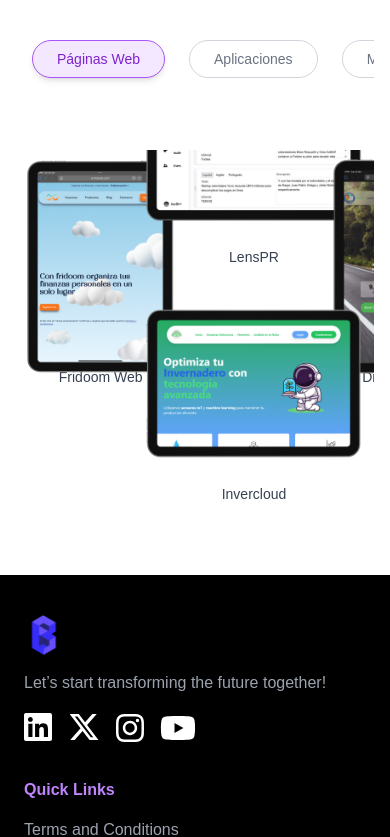
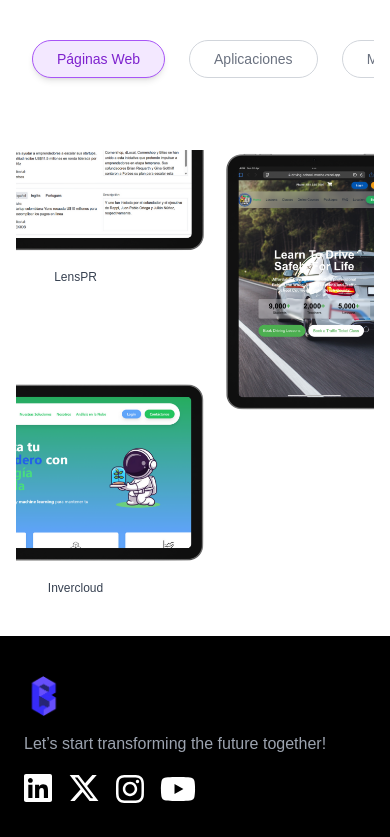
Before and after one commit to Botopia-SAS/Botopia, a Next.js app: page /en in a window 390 px wide. Shown: the part 2570-3407 px from the top of the page. Built offline with nearby package versions, Linux system fonts and the light colour scheme.

Commit message:
correcciones proyectos

```diff
--- a/components/proyectos.tsx
+++ b/components/proyectos.tsx
@@ -6,7 +6,7 @@ import { motion, AnimatePresence } from "framer-motion";
 const categories = ["Páginas Web", "Aplicaciones", "Marketing y Branding", "Diseño UX/UI"] as const;
 
 const projects: Record<typeof categories[number], { src: string; label: string; scale: string; customStyle?: string; gridPosition?: string }[]> = {
-  // Tu mismo array, no lo toqué
+  // Tu array original sin cambios
   "Páginas Web": [
     { src: "/PagFridoom.png", label: "Fridoom Web", scale: "scale-150", customStyle: "mt-10" },
     { src: "/AppLens.png", label: "LensPR", scale: "scale-150", customStyle: "-mt-20" },
@@ -16,9 +16,9 @@ const projects: Record<typeof categories[number], { src: string; label: string;
     { src: "/AppFin.png", label: "AgroFinance", scale: "scale-150", gridPosition: "col-start-4 row-start-2", customStyle: "-mt-20" },
   ],
   "Aplicaciones": [
-    { src: "/AppFri.png", label: "Fridoom App", scale: "scale-100 md:scale-110", gridPosition: "col-span-1 row-start-1" ,customStyle: "mt-4 mb-10" },
-    { src: "/AppVOGHO.png", label: "VOGHO App", scale: "scale-100 md:scale-110", gridPosition: "col-span-2 row-start-1" ,customStyle: "mb-10" },
-    { src: "/AppLIV.png", label: "LIVRA App", scale: "scale-100 md:scale-110", gridPosition: "col-span-3 row-start-1" ,customStyle: "mb-10" },
+    { src: "/AppFri.png", label: "Fridoom App", scale: "scale-100 md:scale-110", gridPosition: "col-span-1 row-start-1", customStyle: "mt-4 mb-10" },
+    { src: "/AppVOGHO.png", label: "VOGHO App", scale: "scale-100 md:scale-110", gridPosition: "col-span-2 row-start-1", customStyle: "mb-10" },
+    { src: "/AppLIV.png", label: "LIVRA App", scale: "scale-100 md:scale-110", gridPosition: "col-span-3 row-start-1", customStyle: "mb-10" },
   ],
   "Marketing y Branding": [
     { src: "/MarFri.png", label: "Fridoom", scale: "scale-125 md:scale-150", customStyle: "mb-10", gridPosition: "col-span-2 row-start-1" },
@@ -31,7 +31,6 @@ const projects: Record<typeof categories[number], { src: string; label: string;
     { src: "/DiBot.png", label: "Botopia Tech", scale: "scale-150", customStyle: "-mt-16" },
     { src: "/DiBotDash.png", label: "Dashboard Botopia", scale: "scale-150", gridPosition: "col-start-2 row-start-2", customStyle: "-mt-20 mb-10" },
     { src: "/DiStart.png", label: "Startups Calendar UI", scale: "scale-150", gridPosition: "col-start-4 row-start-2", customStyle: "-mt-20" },
-
   ],
 };
 
@@ -39,6 +38,7 @@ export default function Proyectos() {
   const [selectedCategory, setSelectedCategory] = useState<typeof categories[number]>("Páginas Web");
 
   const isScrollCategory = selectedCategory === "Aplicaciones" || selectedCategory === "Marketing y Branding";
+  const isFixedGridCategory = selectedCategory === "Páginas Web" || selectedCategory === "Diseño UX/UI";
 
   return (
     <section className="w-full px-4">
@@ -47,20 +47,18 @@ export default function Proyectos() {
         <h2 className="text-3xl md:text-4xl font-bold text-gray-900 dark:text-white">Nuestros Proyectos</h2>
       </div>
 
-      {/* Tabs con Scroll Horizontal en mobile */}
+      {/* Tabs */}
       <div className="w-full overflow-x-auto mb-10 md:mb-20 pb-8">
-        <div className="flex gap-6 md:gap-20 px-4 md:px-0 w-max md:w-full justify-center relative z-10">
+        <div className="flex gap-6 md:gap-20 px-4 md:px-0 w-max md:w-full justify-center">
           {categories.map((cat) => (
             <button
               key={cat}
               onClick={() => setSelectedCategory(cat)}
               className={`px-6 py-2 rounded-full border transition-all duration-300 text-sm md:text-base whitespace-nowrap
-                ${
-                  selectedCategory === cat
+                ${selectedCategory === cat
                   ? "bg-purple-100 border-purple-500 text-purple-700 shadow-md"
                   : "border-gray-300 text-gray-500 hover:border-purple-400 hover:text-purple-500"
-                }
-              `}
+                }`}
             >
               {cat}
             </button>
@@ -69,8 +67,12 @@ export default function Proyectos() {
       </div>
 
       {/* Grid dinámico */}
-      <div className={`${isScrollCategory ? "overflow-x-auto" : "overflow-hidden"} md:overflow-visible`}>
-      <div className="grid grid-cols-3 md:grid-cols-4 gap-0 justify-center px-2 min-w-[700px] md:min-w-0 max-w-7xl mx-auto">
+      <div className={`${isScrollCategory ? "overflow-x-auto" : "overflow-hidden"} md:overflow-visible flex justify-center`}>
+      <div className={`grid grid-cols-4
+  ${selectedCategory === "Marketing y Branding" ? "gap-36" : "gap-14"}
+  ${isFixedGridCategory ? "min-w-[900px]" : "min-w-[700px]"}
+  md:min-w-0 max-w-7xl`}>
+
           <AnimatePresence>
             {projects[selectedCategory].map((project, index) => (
               <motion.div
@@ -87,7 +89,7 @@ export default function Proyectos() {
                   className={`object-contain max-h-56 transition-transform duration-300 hover:scale-105 ${project.scale}`}
                   style={{ boxShadow: "none" }}
                 />
-                <span className="mt-6 text-center text-sm text-gray-700">{project.label}</span>
+                <span className="mt-4 text-center text-xs md:text-sm text-gray-700">{project.label}</span>
               </motion.div>
             ))}
           </AnimatePresence>
```
Lines whose indentation alone changed are shown as unchanged.
